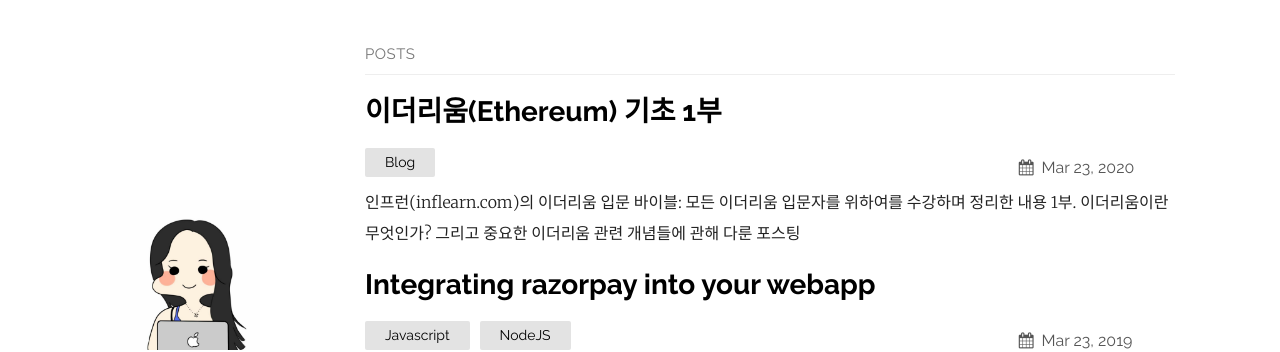
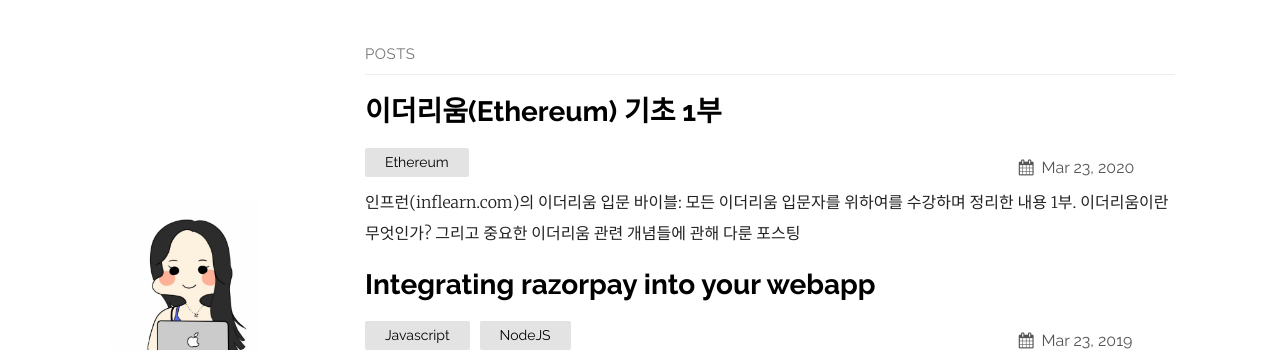
Before and after one commit to chaenchaen-dev/chaenchaen-dev.github.io, a Jekyll site: the page built from index.md, in a window 1280 px wide. Shown: the top 352 px of the page. Built offline with Jekyll 4.4.1, drawn with Linux system fonts in a browser that asks for light colours.

Commit message:
카테고리 수정

```diff
--- a/_posts/2020-03-23-ethereum-first-post.markdown
+++ b/_posts/2020-03-23-ethereum-first-post.markdown
@@ -4,7 +4,7 @@ title : "이더리움(Ethereum) 기초 1부"
 excerpt : "인프런(inflearn.com)의 이더리움 입문 바이블: 모든 이더리움 입문자를 위하여를 수강하며 정리한 내용 1부. 이더리움이란 무엇인가? 그리고 중요한 이더리움 관련 개념들에 관해 다룬 포스팅"
 
 categories:
-  - Blog
+  - Ethereum
 
 tags:
   - Ethereum
```
